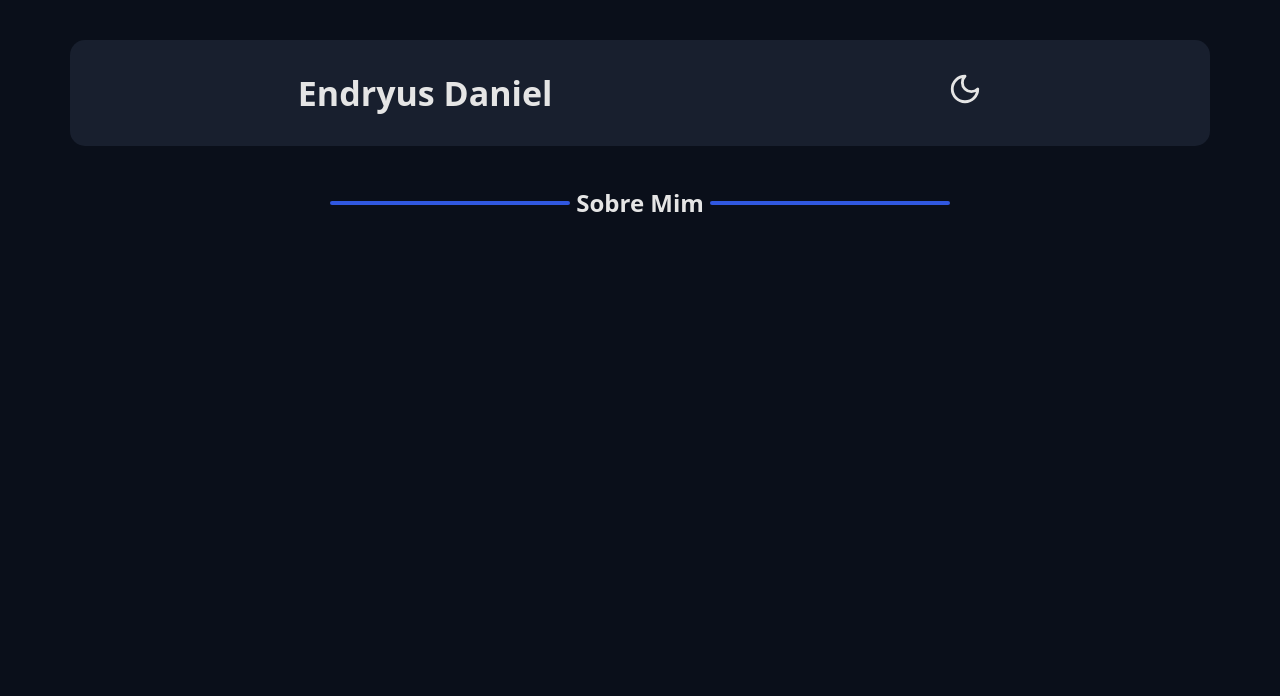
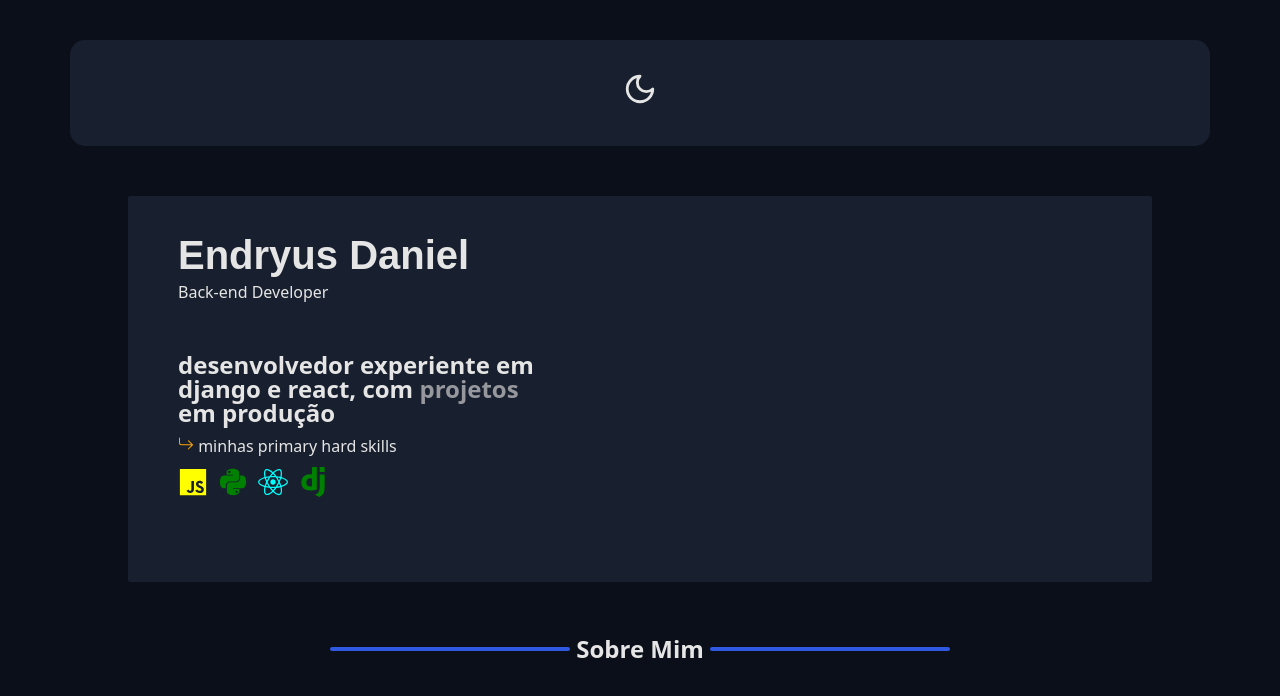
Before and after one commit to Dryzera/portfolio, a React (Vite) app: page / in a window 1280 px wide. Shown: the top 696 px of the page. Built offline with nearby package versions, Linux system fonts and the light colour scheme.

Commit message:
created home component

```diff
--- a/package.json
+++ b/package.json
@@ -13,7 +13,8 @@
         "aos": "^3.0.0-beta.6",
         "lucide-react": "^0.508.0",
         "react": "^19.1.0",
-        "react-dom": "^19.1.0"
+        "react-dom": "^19.1.0",
+        "react-icons": "^5.5.0"
     },
     "devDependencies": {
         "@eslint/js": "^9.25.0",
--- a/src/App.tsx
+++ b/src/App.tsx
@@ -1,4 +1,5 @@
 import { AboutMe } from './components/AboutMe';
+import { Home } from './components/Home';
 import { Header } from './components/Header';
 import AOS from 'aos';
 
@@ -11,6 +12,7 @@ function App() {
   return (
     <>
       <Header />
+      <Home />
       <AboutMe />
     </>
   );
--- a/src/components/Header/index.tsx
+++ b/src/components/Header/index.tsx
@@ -20,7 +20,6 @@ export function Header() {
 
   return (
     <header className={styles.header}>
-      <div className={`${styles.item} ${styles.name}`}>Endryus Daniel</div>
       <div className={styles.item}>
         {theme === 'light' ? (
           <SunIcon onClick={handleChangeTheme} />
--- /dev/null
+++ b/src/components/Home/index.tsx
@@ -0,0 +1,49 @@
+import { FaPython, FaReact } from 'react-icons/fa';
+import { Container } from '../Container';
+import styles from './styles.module.css';
+import { IoLogoJavascript } from 'react-icons/io5';
+import { BsArrowReturnRight } from 'react-icons/bs';
+import { SiDjango } from 'react-icons/si';
+
+export function Home() {
+  return (
+    <Container>
+      <div className={styles.content}>
+        <div className={styles.prevInfo}>
+          <div className={styles.name}>
+            <h3 className={styles.myName}>
+              <strong>Endryus Daniel</strong>
+            </h3>
+            <span>Back-end Developer</span>
+          </div>
+
+          <div className={styles.skills}>
+            <div className={styles.skillsDesc}>
+              <h2 className={styles.shortDesc}>
+                desenvolvedor experiente em django e react, com{' '}
+                <a href='#'>projetos</a> em produção
+              </h2>
+              <p>
+                <BsArrowReturnRight color='orange' /> minhas primary hard skills
+              </p>
+              <ul className={styles.ulSkills}>
+                <li>
+                  <IoLogoJavascript color='yellow' />
+                </li>
+                <li>
+                  <FaPython color='green' />
+                </li>
+                <li>
+                  <FaReact color='cyan' />
+                </li>
+                <li>
+                  <SiDjango color='green' />
+                </li>
+              </ul>
+            </div>
+          </div>
+        </div>
+      </div>
+    </Container>
+  );
+}
--- /dev/null
+++ b/src/components/Home/styles.module.css
@@ -0,0 +1,53 @@
+.content {
+  display: flex;
+  flex-direction: row;
+  justify-content: space-between;
+  align-items: center;
+  width: 80vw;
+  margin: 5rem auto;
+  background-color: var(--gray-800);
+  padding: 3rem 5rem;
+  overflow-x: hidden;
+  border-radius: 0.2rem;
+}
+
+.myName {
+  font-size: 4rem;
+  font-weight: 600;
+}
+
+.myName strong {
+  font-family: Arial, Helvetica, sans-serif;
+  font-weight: bolder;
+}
+
+.name {
+  background-color: transparent;
+}
+
+.prevInfo {
+  background-color: transparent;
+}
+
+.skillsDesc {
+  margin: 5rem auto;
+  width: 200rem;
+  position: relative;
+}
+
+.shortDesc {
+  margin: 0 0 1rem 0;
+  line-height: 2.4rem;
+  width: 30vw;
+}
+
+.ulSkills {
+  display: flex;
+  gap: 1rem;
+  margin: 1rem 0;
+}
+
+.ulSkills svg {
+  width: 3rem;
+  height: 3rem;
+}
--- a/src/styles/globalApp.css
+++ b/src/styles/globalApp.css
@@ -2,10 +2,12 @@
   box-sizing: border-box;
   margin: 0;
   padding: 0;
+  list-style: none;
 }
 
 html {
   font-size: 62.5%;
+  overflow-x: hidden;
 }
 
 body {
@@ -22,3 +24,13 @@ body {
   background-color: var(--primary-light);
   border-radius: 2px;
 }
+
+a {
+  color: var(--link-color);
+  text-decoration: none;
+  transition: all 0.1s ease-in-out;
+}
+
+a:hover {
+  color: var(--link-hover);
+}
--- a/src/styles/theme.css
+++ b/src/styles/theme.css
@@ -18,8 +18,8 @@
   --info: #1f54fc;
   --warning: #dbc130;
 
-  --link-color: #838388;
-  --link-hover: #5c5c5f;
+  --link-color: #97979e;
+  --link-hover: #77777a;
 
   --text-over-primary: #0a0f1a;
   --text-over-primary-dark: #e6e9f0;
@@ -52,8 +52,8 @@
   --info: #1f54fc;
   --warning: #dbc130;
 
-  --link-color: #838388;
-  --link-hover: #5c5c5f;
+  --link-color: #2b2b49;
+  --link-hover: #45456b;
 
   --text-over-primary: #0a0f1a;
   --text-over-primary-dark: #e6e9f0;
```
Also changed, not shown: 1 other file (tests, documents, lock files or other folders).
